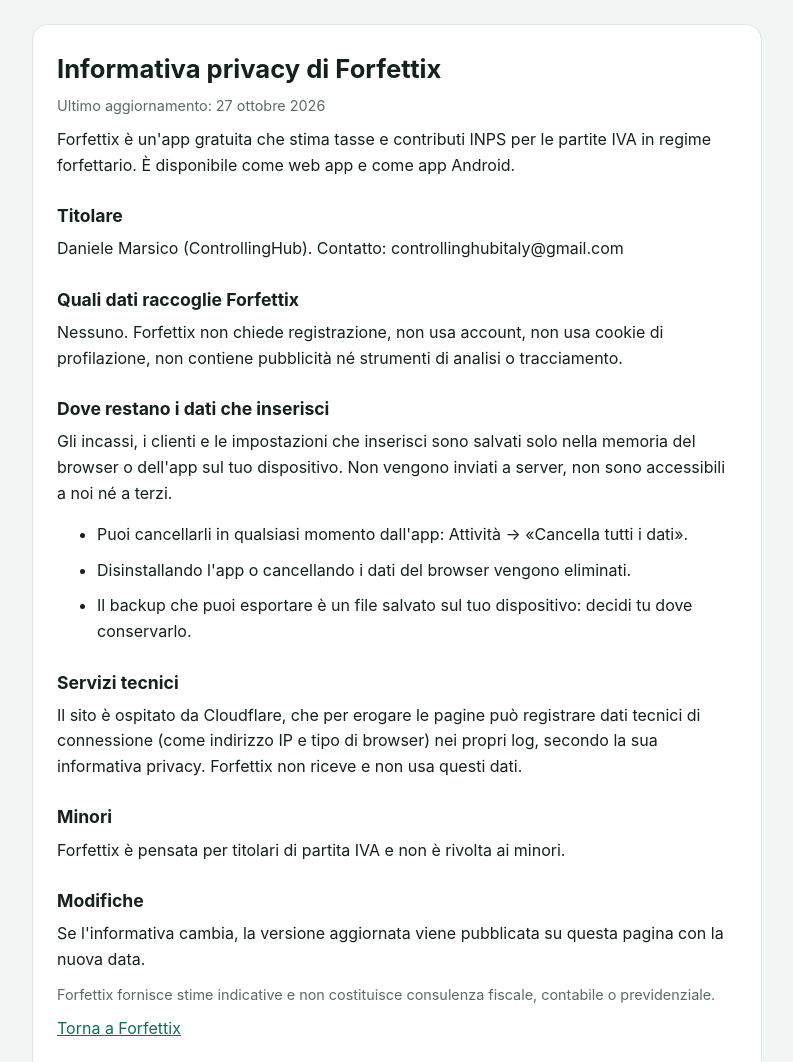
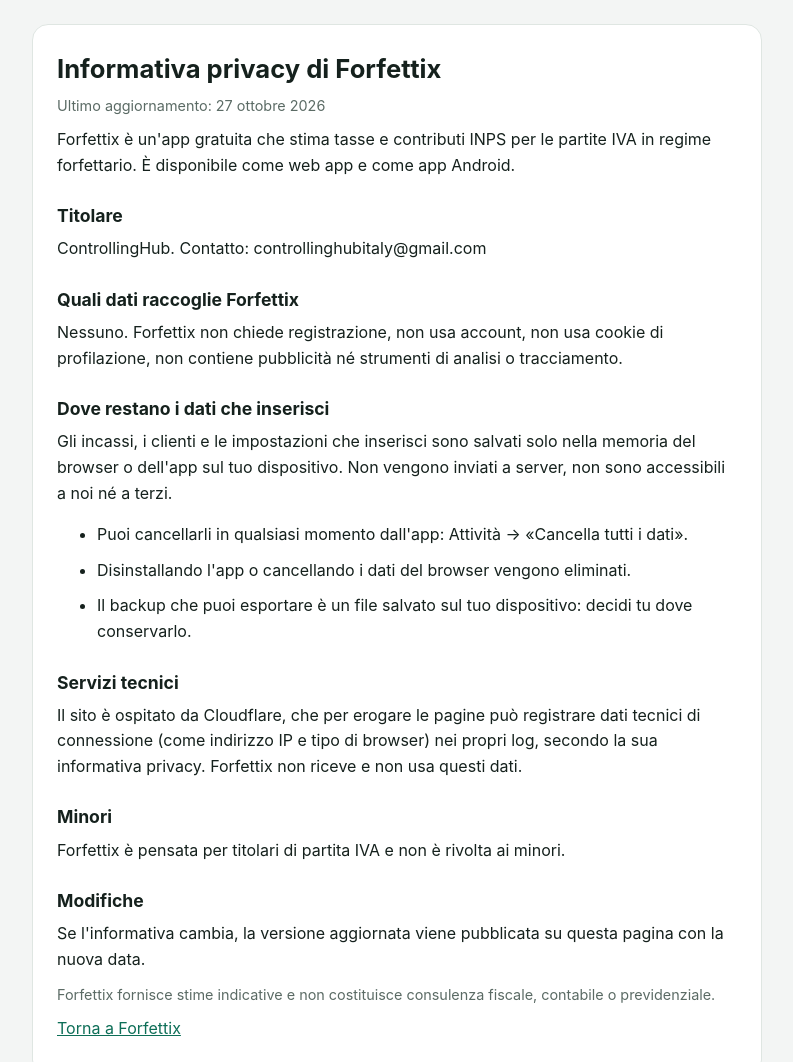
Before and after one commit to daniele-marsico/forfy, a plain HTML site: page privacy.html in a window 1280 px wide. Shown: the top 1062 px of the page, without its empty margins (243-1036 px from the left). Drawn offline with Linux system fonts and the light colour scheme.

Commit message:
Privacy: titolare indicato come ControllingHub, senza nome personale
Co-Authored-By: Claude Opus 5.5 <noreply@anthropic.com>
Claude-Session: https://claude.ai/code/session_01MP5avgJsR8Y41p6ZyguLeq

```diff
--- a/privacy.html
+++ b/privacy.html
@@ -27,7 +27,7 @@ a{color:var(--accent)}
   <p>Forfettix è un'app gratuita che stima tasse e contributi INPS per le partite IVA in regime forfettario. È disponibile come web app e come app Android.</p>
 
   <h2>Titolare</h2>
-  <p>Daniele Marsico (ControllingHub). Contatto: <span>controllinghubitaly@gmail.com</span></p>
+  <p>ControllingHub. Contatto: <span>controllinghubitaly@gmail.com</span></p>
 
   <h2>Quali dati raccoglie Forfettix</h2>
   <p>Nessuno. Forfettix non chiede registrazione, non usa account, non usa cookie di profilazione, non contiene pubblicità né strumenti di analisi o tracciamento.</p>
```
